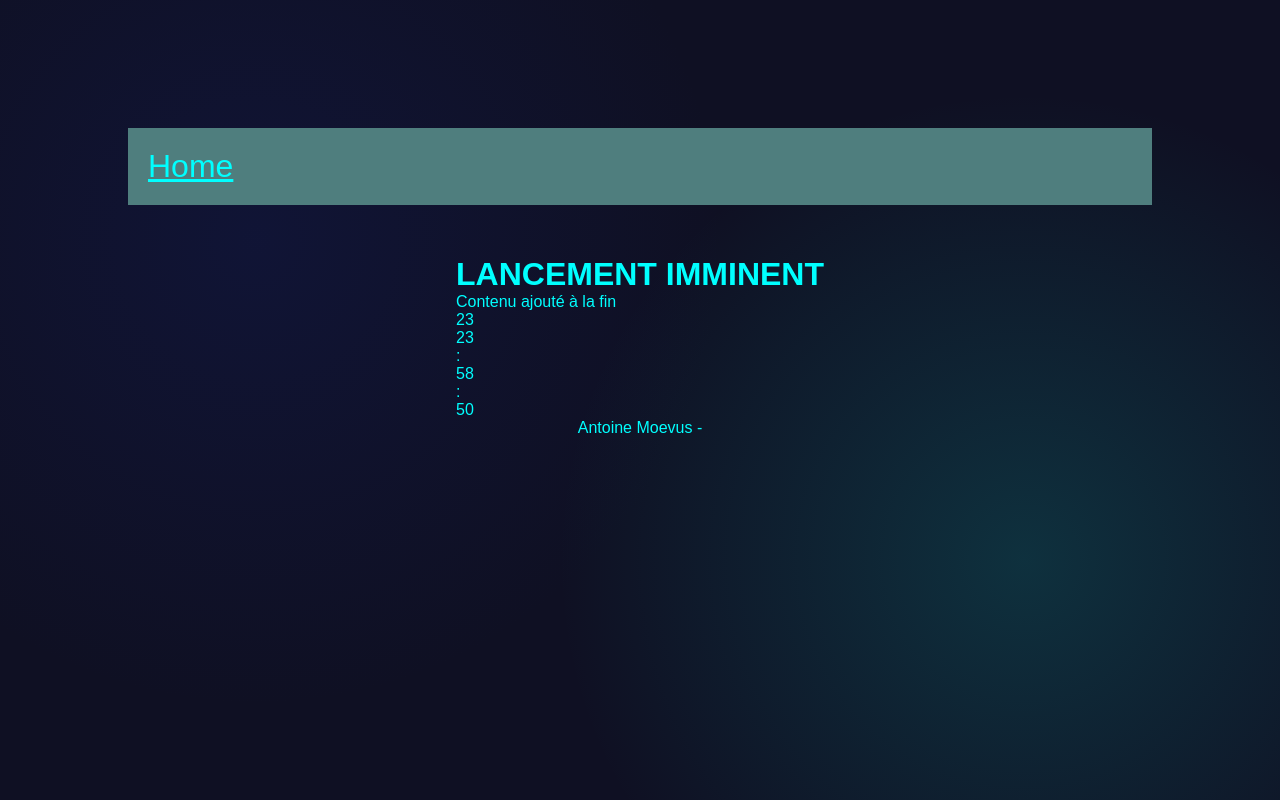
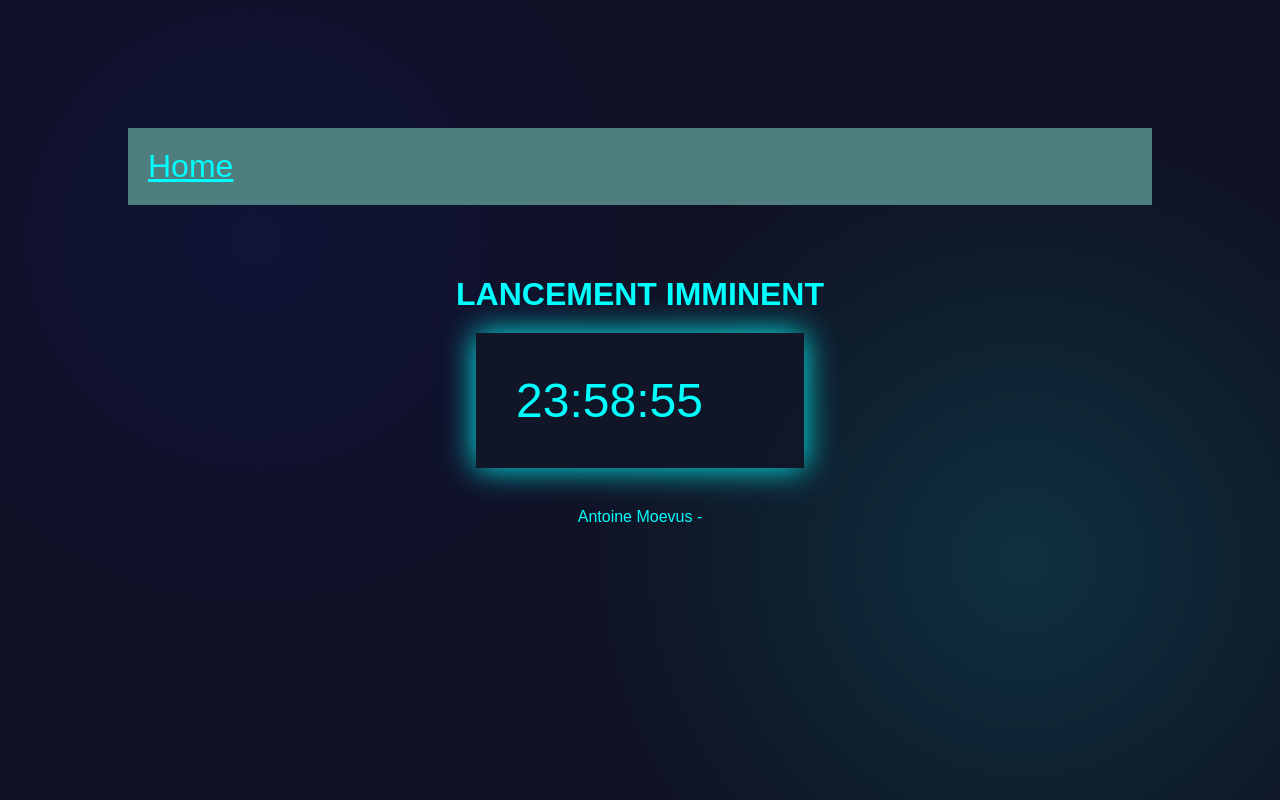
Before and after one commit to prof-moevus/sae_web_jwt_token, a website: page public/pages/exo2.html in a window 1280 px wide. Drawn offline with nearby package versions, Linux system fonts and the light colour scheme.

Commit message:
Add code for a dynamic clock

```diff
--- a/public/css/exo2.css
+++ b/public/css/exo2.css
@@ -40,3 +40,35 @@
 nav a {
     color: #00ffff;
 }
+
+main {
+    margin: 20px;
+}
+.countdown-timer {
+    margin: 20px;
+    padding: 40px;
+    background-color: rgba(16,23,41,0.95);
+    box-shadow: 0 0 30px rgba(0,255,255,0.95);
+    display: flex;
+    flex-flow: row nowrap;
+}
+.countdown-timer p {
+    font-size: 3em;
+}
+
+.timer-sep{
+
+}
+
+.blink {
+    animation: blink-animation 1s steps(5, start) infinite;
+}
+@keyframes blink-animation {
+    to {
+        visibility: hidden;
+    }
+}
+
+.sep-display {
+    visibility: hidden;
+}
--- a/public/js/exo2.js
+++ b/public/js/exo2.js
@@ -1,9 +1,30 @@
-$("#heure").text((new Date()).getHours());
+date_echeance = null;
+date_courante = null;
+
 $("#heures").text((new Date()).getHours());
 $("#minutes").text((new Date()).getMinutes());
 $("#secondes").text((new Date()).getSeconds());
 
-console.log($('a').attr('href'));
-$('a').attr('href',  "/mon-site-de-hacker-allo")
+function update(){
+    updateTime()
+    updateDisplay()
+}
 
-$("#countdown-timer").before('<p>Contenu ajouté à la fin</p>');
+function updateTime(){
+const heures = (new Date()).getHours();
+const minutes = (new Date()).getMinutes();
+const secondes = (new Date()).getSeconds();
+
+    $("#heures").text(heures);
+    $("#minutes").text(minutes);
+    $("#secondes").text(secondes);
+
+}
+
+function updateDisplay(){
+    $("#heures-sep").toggleClass("sep-display")
+    $("#minutes-sep").toggleClass("sep-display")
+
+}
+
+setInterval(update, 500);
--- a/public/pages/exo2.html
+++ b/public/pages/exo2.html
@@ -15,12 +15,11 @@
 
 <main>
     <h1 class="title">LANCEMENT IMMINENT</h1>
-    <div id="countdown-timer">
-        <p id="heure">Heure</p>
+    <div id="countdown-timer" class="countdown-timer">
         <p id="heures">Heure</p>
-        <p id="heures-sep" class="timer-sep blink">:</p>
+        <p id="heures-sep" class="timer-sep">:</p>
         <p id="minutes">Minute</p>
-        <p id="minutes-sep" class="blink">:</p>
+        <p id="minutes-sep" class="">:</p>
         <p id="secondes">Second</p>
     </div>
 </main>
```
